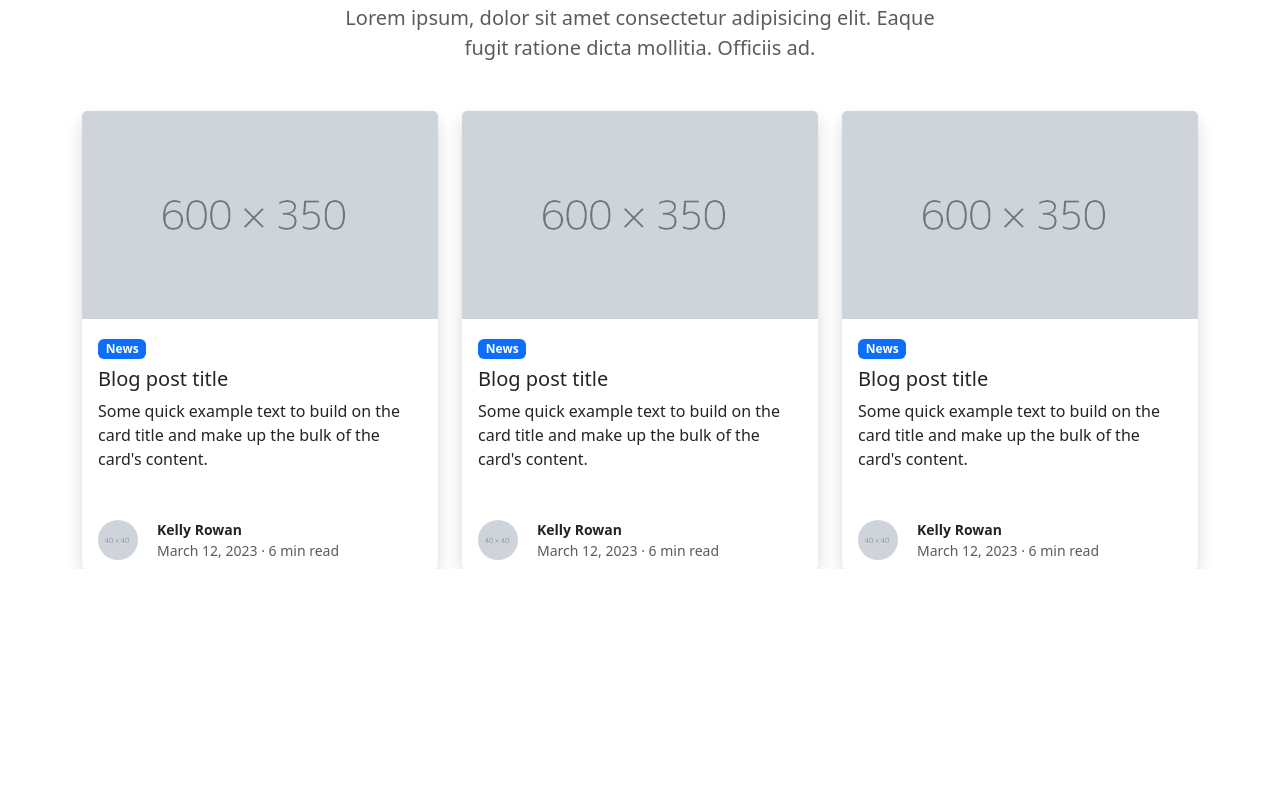
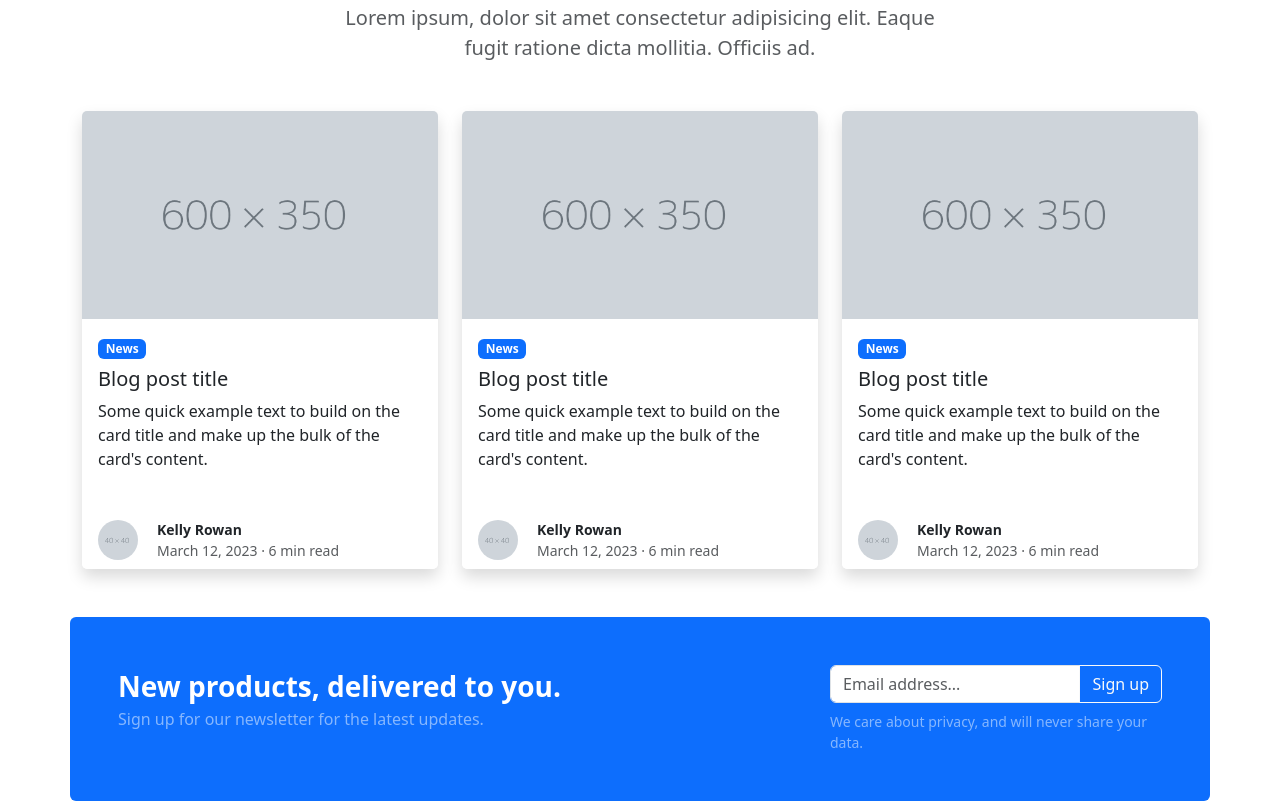
Before and after one commit to Nihadname/sass, a plain HTML site: page index.html in a window 1280 px wide. Shown: the part 1505-2306 px from the top of the page. Before the commit the page ends 2074 px from the top, so only its background shows below. Drawn offline with nearby package versions, Linux system fonts and the light colour scheme.

Commit message:
getgtegte

```diff
--- a/assets/css/style.scss
+++ b/assets/css/style.scss
@@ -50,10 +50,7 @@ body {
     .imagePart img{
       visibility: hidden;
     }
-    .mx-5{
-      margin-left: 0;
-      margin-right: 0;
-    }
+
   }
 }
 
--- a/index.html
+++ b/index.html
@@ -154,7 +154,7 @@
         </div>
       </div>
     </section>
-    <section id="fourth" class="">
+    <section id="fourth" class="mb-5 ">
       <div class="container">
         <div class="row">
         <div class="col-lg-12 text-center ">
@@ -225,6 +225,25 @@
       </div>
     </div>
     </section>
+    <section id="fifth" class="">
+      <div class="container bg-primary p-sm-5 rounded  ">
+<div class="row">
+  <div class="col-lg-8">
+    <div class="text-center text-lg-start ">
+    <div class="fs-3 fw-bold text-white">New products, delivered to you.</div>
+    <div class="text-white-50">Sign up for our newsletter for the latest updates.</div>
+  </div>
+  </div>
+  <div class="col-lg-4">
+    <div class="input-group mb-2">
+      <input class="form-control" type="text" placeholder="Email address..." aria-label="Email address..." aria-describedby="button-newsletter">
+      <button class="btn btn-outline-light" id="button-newsletter" type="button">Sign up</button>
+  </div>
+  <div class="small text-white-50">We care about privacy, and will never share your data.</div>
+  </div>
+</div>
+      </div>
+    </section>
   </main>
   <script src="https://cdn.jsdelivr.net/npm/bootstrap@5.3.3/dist/js/bootstrap.bundle.min.js"
     integrity="sha384-YvpcrYf0tY3lHB60NNkmXc5s9fDVZLESaAA55NDzOxhy9GkcIdslK1eN7N6jIeHz"
```
